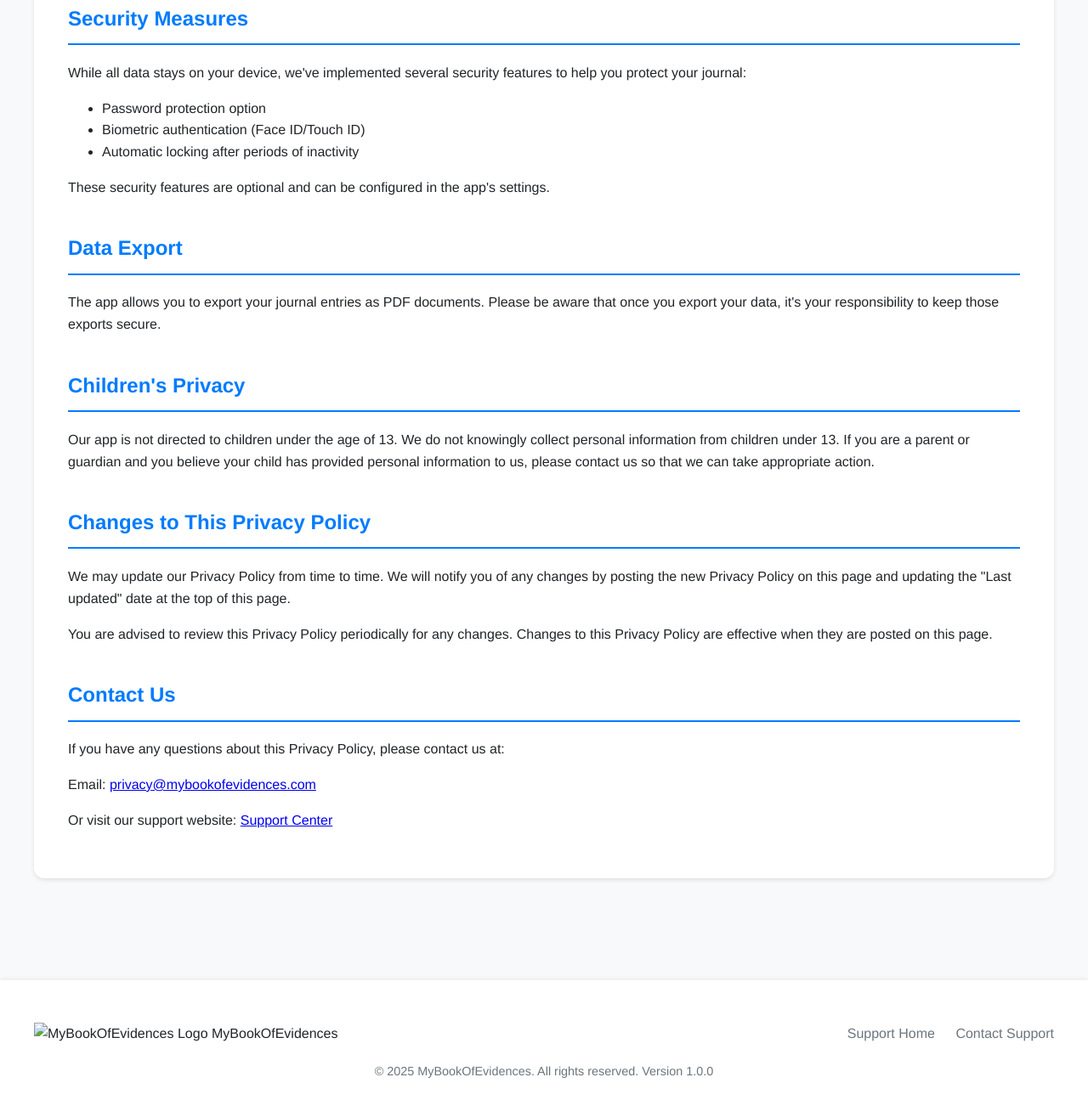
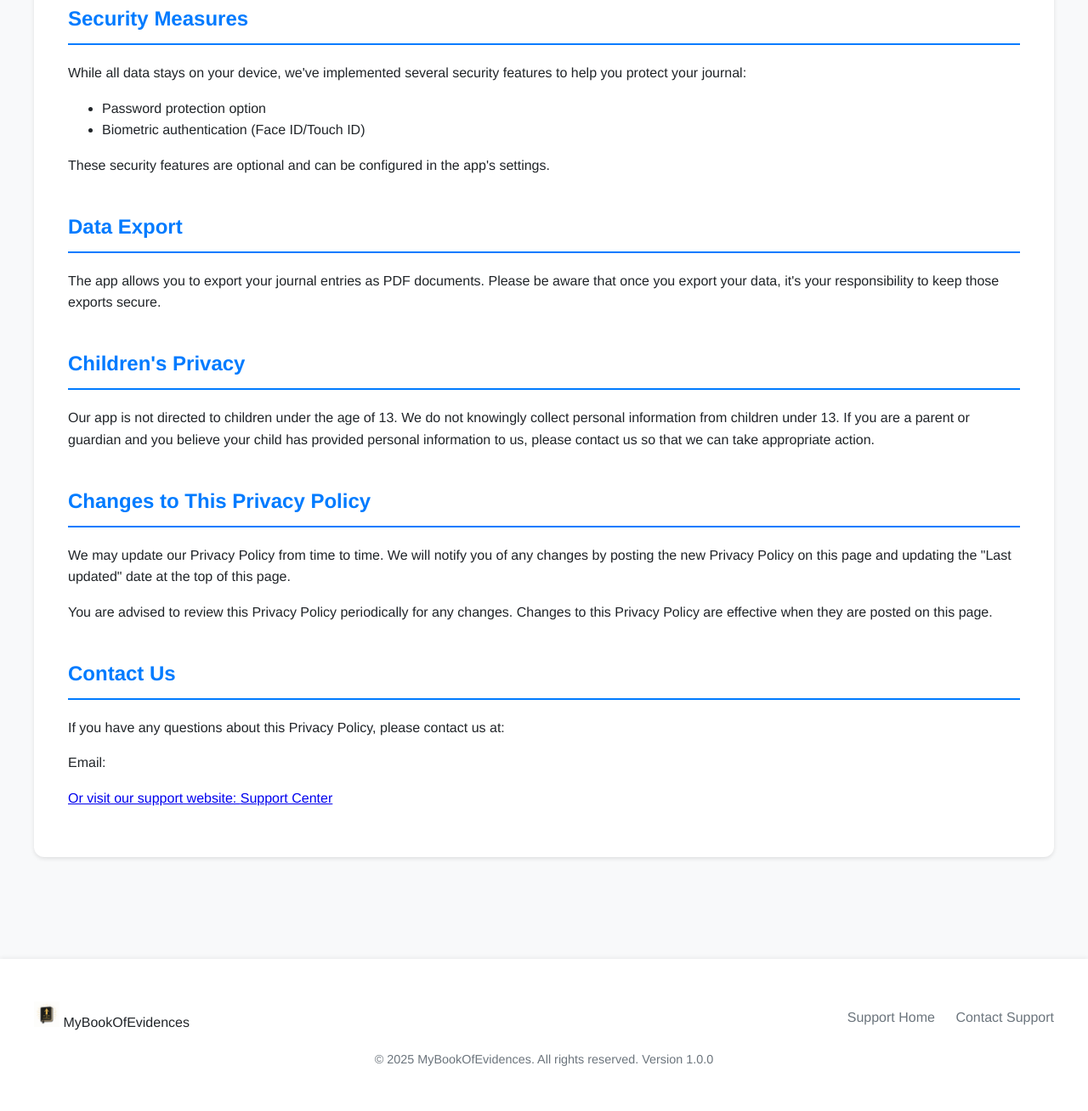
Before and after one commit to stovalldav/MyBookOfEvidences_Support, a plain HTML site: page privacy-policy.html in a window 1280 px wide. Shown: the part 1200-2508 px from the top of the page at 85% size. Drawn offline with Linux system fonts and the light colour scheme.

Commit message:
Added logo and fix broken links

```diff
--- a/privacy-policy.html
+++ b/privacy-policy.html
@@ -163,7 +163,7 @@
     <header>
         <div class="container">
             <div class="logo">
-                <img src="placeholder-logo.png" alt="MyBookOfEvidences Logo">
+                <img src="logo.png" alt="MyBookOfEvidences Logo">
                 <h1>MyBookOfEvidences</h1>
             </div>
             <nav>
@@ -207,7 +207,6 @@
             <ul>
                 <li>Password protection option</li>
                 <li>Biometric authentication (Face ID/Touch ID)</li>
-                <li>Automatic locking after periods of inactivity</li>
             </ul>
             <p>These security features are optional and can be configured in the app's settings.</p>
 
@@ -223,7 +222,7 @@
 
             <h2>Contact Us</h2>
             <p>If you have any questions about this Privacy Policy, please contact us at:</p>
-            <p>Email: <a href="mailto:privacy@mybookofevidences.com">privacy@mybookofevidences.com</a></p>
+            <p>Email: <a href="mailto:mybookofevidences@gmail.com"mybookofevidences@gmail.com</a></p>
             <p>Or visit our support website: <a href="index.html">Support Center</a></p>
         </div>
     </div>
@@ -232,7 +231,7 @@
         <div class="container">
             <div class="footer-content">
                 <div>
-                    <img src="placeholder-logo.png" alt="MyBookOfEvidences Logo" height="30">
+                    <img src="logo.png" alt="MyBookOfEvidences Logo" height="30">
                     <span>MyBookOfEvidences</span>
                 </div>
                 <div class="footer-links">
```
Also changed, not shown: index.html (+2 -2 lines), logo.png (added).
